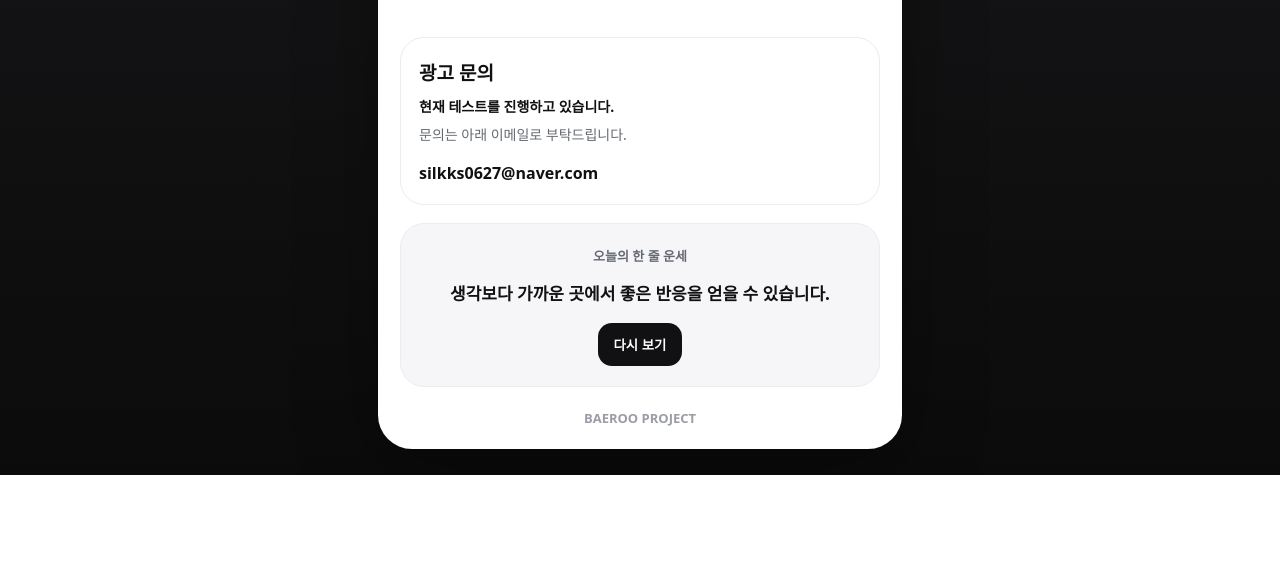
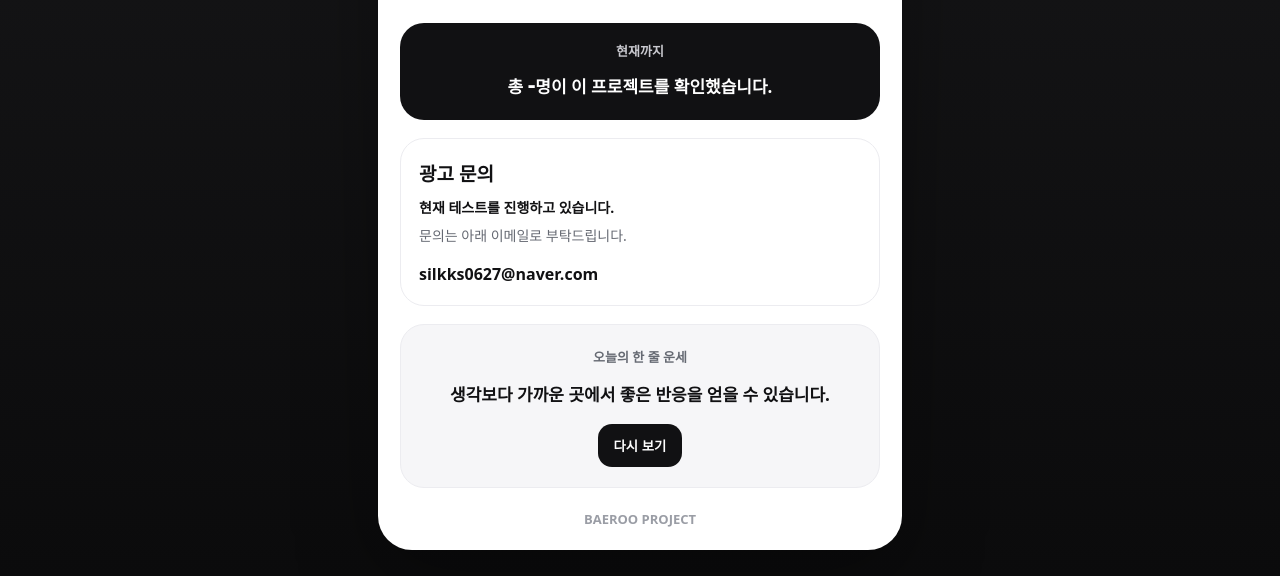
Before and after one commit to silkks/baeroo-site, a plain HTML site: page index.html in a window 1280 px wide. Shown: the part 365-941 px from the top of the page. Before the commit the page ends 840 px from the top, so only its background shows below. Drawn offline with Linux system fonts and the light colour scheme; no server answers.

Commit message:
Add files via upload

```diff
--- a/index.html
+++ b/index.html
@@ -34,6 +34,11 @@
         </p>
       </div>
 
+      <div class="counter">
+        <span>현재까지</span>
+        <strong>총 <em id="visitCount">...</em>명이 이 프로젝트를 확인했습니다.</strong>
+      </div>
+
       <div class="contact">
         <h3>광고 문의</h3>
         <p class="ready">현재 테스트를 진행하고 있습니다.</p>
@@ -52,6 +57,19 @@
   </main>
 
   <script>
+    const counterKey = "baeroo_qr_project_20260701_v1";
+    const counterUrl = `https://countapi.mileshilliard.com/api/v1/hit/${counterKey}`;
+
+    fetch(counterUrl)
+      .then(response => response.json())
+      .then(data => {
+        const count = Number(data.value).toLocaleString("ko-KR");
+        document.getElementById("visitCount").textContent = count;
+      })
+      .catch(() => {
+        document.getElementById("visitCount").textContent = "-";
+      });
+
     const fortunes = [
       "오늘은 작은 시도가 예상보다 큰 힌트를 줄 수 있습니다.",
       "눈에 띄지 않던 기회가 가까운 곳에서 보일 수 있습니다.",
--- a/style.css
+++ b/style.css
@@ -104,6 +104,35 @@ h2 {
   word-break: keep-all;
 }
 
+.counter {
+  margin-top: 4px;
+  padding: 18px;
+  border-radius: 24px;
+  background: #111113;
+  color: #fff;
+  text-align: center;
+}
+
+.counter span {
+  display: block;
+  margin-bottom: 6px;
+  color: #c9c9cf;
+  font-size: 13px;
+  font-weight: 800;
+}
+
+.counter strong {
+  display: block;
+  font-size: 17px;
+  line-height: 1.5;
+  word-break: keep-all;
+}
+
+.counter em {
+  font-style: normal;
+  font-size: 24px;
+}
+
 .contact,
 .fortune {
   margin-top: 18px;
```
Also changed, not shown: 1 other file.
